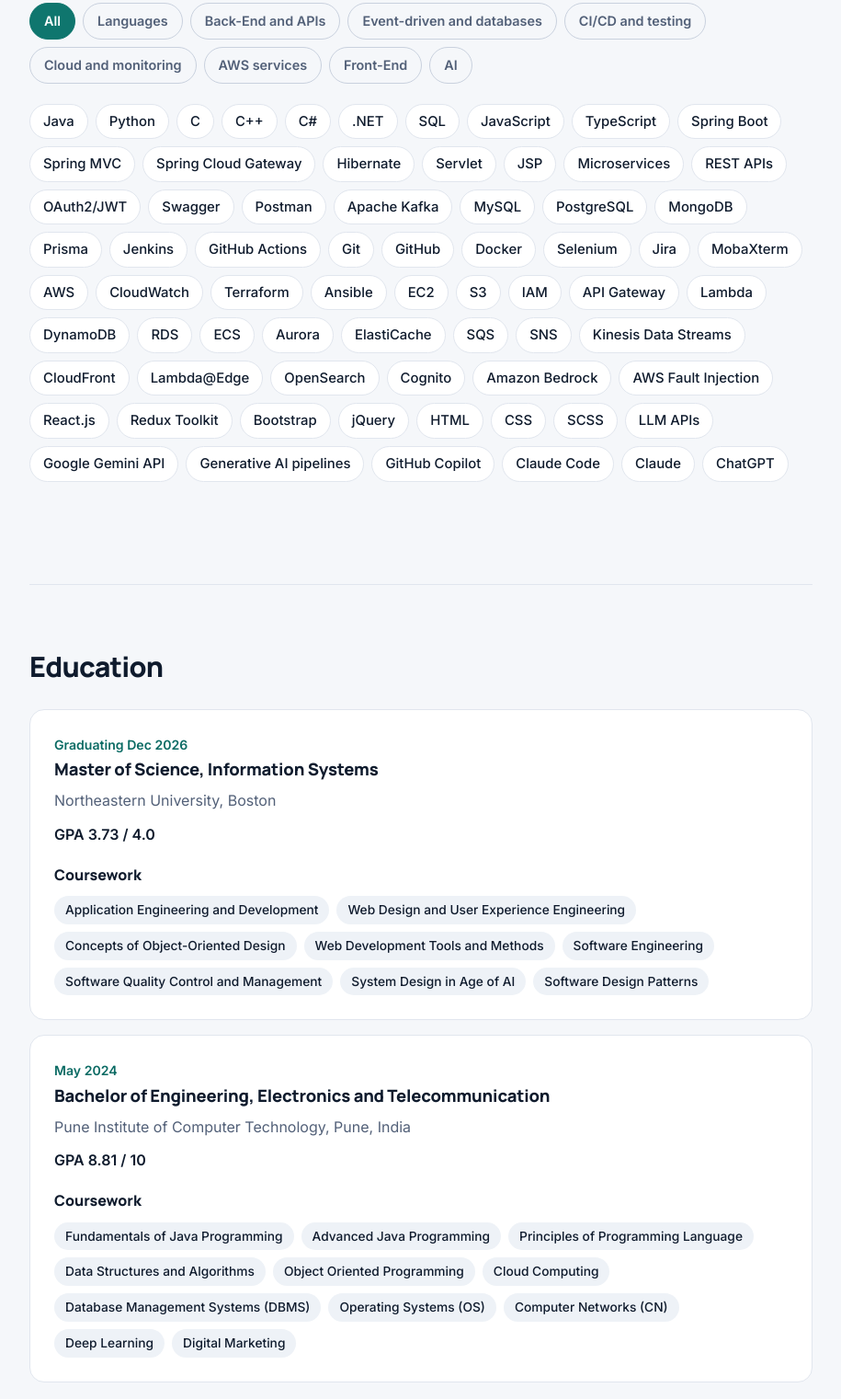
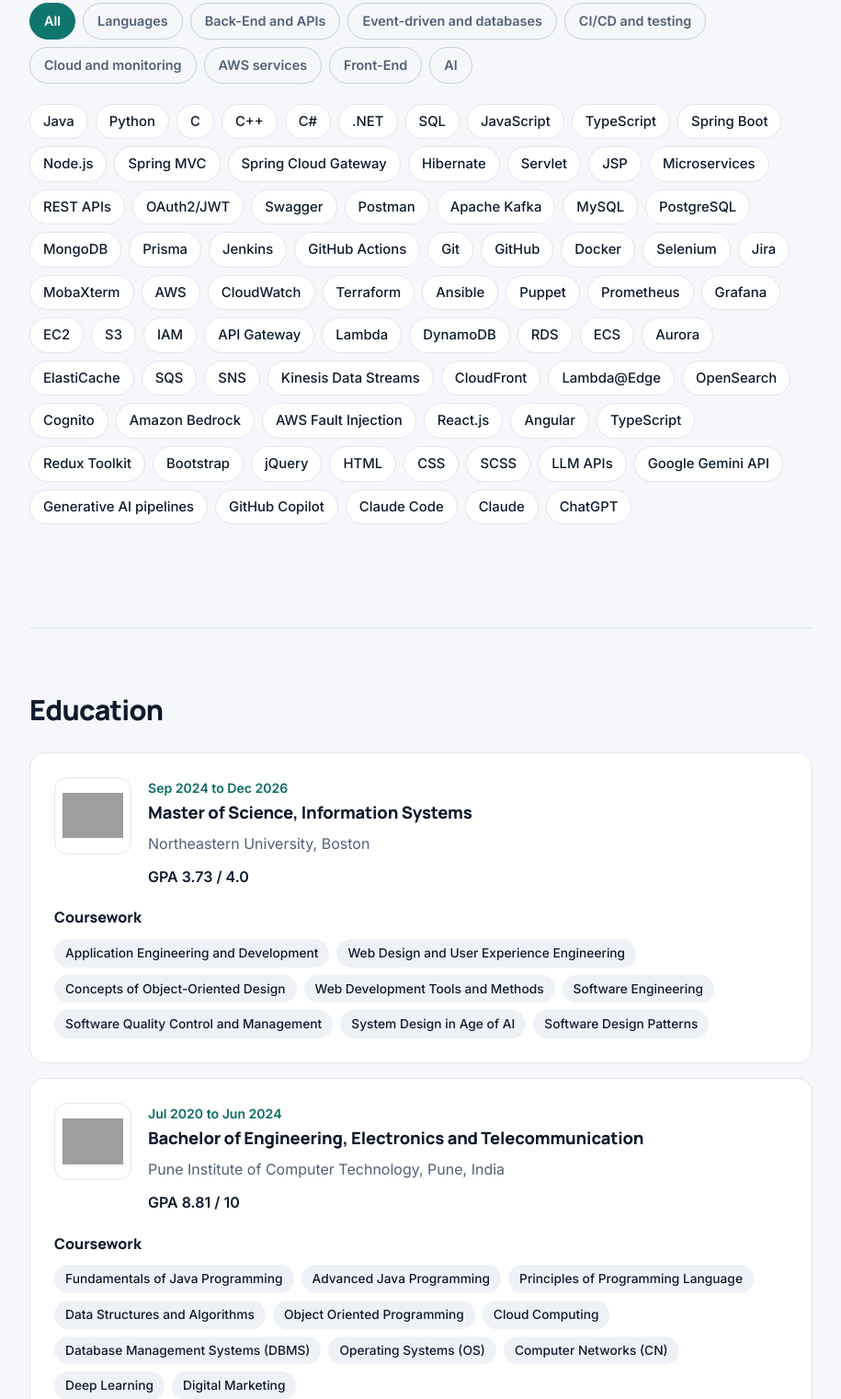
Before and after one commit to Sushmita-Hubli/sushmita-hubli.github.io, a plain HTML site: page index.html in a window 1280 px wide. Shown: the part 4443-5964 px from the top of the page at 92% size, without its empty margins (332-1247 px from the left). Drawn offline with Linux system fonts and the light colour scheme; grey boxes are pictures that could not be loaded.

Commit message:
Add files via upload

```diff
--- a/index.html
+++ b/index.html
@@ -516,12 +516,12 @@
 
           <ul class="skill-cloud" id="skill-cloud">
             <li data-cat="lang">Java</li><li data-cat="lang">Python</li><li data-cat="lang">C</li><li data-cat="lang">C++</li><li data-cat="lang">C#</li><li data-cat="lang">.NET</li><li data-cat="lang">SQL</li><li data-cat="lang">JavaScript</li><li data-cat="lang">TypeScript</li>
-            <li data-cat="back">Spring Boot</li><li data-cat="back">Spring MVC</li><li data-cat="back">Spring Cloud Gateway</li><li data-cat="back">Hibernate</li><li data-cat="back">Servlet</li><li data-cat="back">JSP</li><li data-cat="back">Microservices</li><li data-cat="back">REST APIs</li><li data-cat="back">OAuth2/JWT</li><li data-cat="back">Swagger</li><li data-cat="back">Postman</li>
+            <li data-cat="back">Spring Boot</li><li data-cat="back">Node.js</li><li data-cat="back">Spring MVC</li><li data-cat="back">Spring Cloud Gateway</li><li data-cat="back">Hibernate</li><li data-cat="back">Servlet</li><li data-cat="back">JSP</li><li data-cat="back">Microservices</li><li data-cat="back">REST APIs</li><li data-cat="back">OAuth2/JWT</li><li data-cat="back">Swagger</li><li data-cat="back">Postman</li>
             <li data-cat="event">Apache Kafka</li><li data-cat="event">MySQL</li><li data-cat="event">PostgreSQL</li><li data-cat="event">MongoDB</li><li data-cat="event">Prisma</li>
             <li data-cat="cicd">Jenkins</li><li data-cat="cicd">GitHub Actions</li><li data-cat="cicd">Git</li><li data-cat="cicd">GitHub</li><li data-cat="cicd">Docker</li><li data-cat="cicd">Selenium</li><li data-cat="cicd">Jira</li><li data-cat="cicd">MobaXterm</li>
-            <li data-cat="cloud">AWS</li><li data-cat="cloud">CloudWatch</li><li data-cat="cloud">Terraform</li><li data-cat="cloud">Ansible</li>
+            <li data-cat="cloud">AWS</li><li data-cat="cloud">CloudWatch</li><li data-cat="cloud">Terraform</li><li data-cat="cloud">Ansible</li><li data-cat="cloud">Puppet</li><li data-cat="cloud">Prometheus</li><li data-cat="cloud">Grafana</li>
             <li data-cat="aws">EC2</li><li data-cat="aws">S3</li><li data-cat="aws">IAM</li><li data-cat="aws">API Gateway</li><li data-cat="aws">Lambda</li><li data-cat="aws">DynamoDB</li><li data-cat="aws">RDS</li><li data-cat="aws">ECS</li><li data-cat="aws">Aurora</li><li data-cat="aws">ElastiCache</li><li data-cat="aws">SQS</li><li data-cat="aws">SNS</li><li data-cat="aws">Kinesis Data Streams</li><li data-cat="aws">CloudFront</li><li data-cat="aws">Lambda@Edge</li><li data-cat="aws">OpenSearch</li><li data-cat="aws">Cognito</li><li data-cat="aws">Amazon Bedrock</li><li data-cat="aws">AWS Fault Injection</li>
-            <li data-cat="front">React.js</li><li data-cat="front">Redux Toolkit</li><li data-cat="front">Bootstrap</li><li data-cat="front">jQuery</li><li data-cat="front">HTML</li><li data-cat="front">CSS</li><li data-cat="front">SCSS</li>
+            <li data-cat="front">React.js</li><li data-cat="front">Angular</li><li data-cat="front">TypeScript</li><li data-cat="front">Redux Toolkit</li><li data-cat="front">Bootstrap</li><li data-cat="front">jQuery</li><li data-cat="front">HTML</li><li data-cat="front">CSS</li><li data-cat="front">SCSS</li>
             <li data-cat="ai">LLM APIs</li><li data-cat="ai">Google Gemini API</li><li data-cat="ai">Generative AI pipelines</li><li data-cat="ai">GitHub Copilot</li><li data-cat="ai">Claude Code</li><li data-cat="ai">Claude</li><li data-cat="ai">ChatGPT</li>
           </ul>
           <p class="filter-status" id="filter-status" role="status" aria-live="polite"></p>
@@ -533,18 +533,38 @@
 
           <div class="edu-grid">
             <article class="edu edu-wide">
-              <p class="edu-when">Graduating Dec 2026</p>
+              <div class="edu-head">
+                <div class="edu-logo">
+                    <img src="https://en.wikipedia.org/wiki/Special:FilePath/Northeastern_Wordmark.svg?width=400"
+                         data-alt-src="https://upload.wikimedia.org/wikipedia/commons/thumb/6/6f/Northeastern_seal.svg/640px-Northeastern_seal.svg.png"
+                         alt="Northeastern University logo" referrerpolicy="no-referrer" data-fallback>
+                    <p class="company-fallback neu" hidden>Northeastern</p>
+                </div>
+                <div class="edu-head-text">
+                <p class="edu-when">Sep 2024 to Dec 2026</p>
               <h3>Master of Science, Information Systems</h3>
               <p class="edu-school">Northeastern University, Boston</p>
               <p class="edu-gpa">GPA 3.73 / 4.0</p>
+                </div>
+              </div>
               <h4 class="course-title">Coursework</h4>
               <ul class="course-list" aria-label="Coursework"><li>Application Engineering and Development</li><li>Web Design and User Experience Engineering</li><li>Concepts of Object-Oriented Design</li><li>Web Development Tools and Methods</li><li>Software Engineering</li><li>Software Quality Control and Management</li><li>System Design in Age of AI</li><li>Software Design Patterns</li></ul>
             </article>
             <article class="edu edu-wide">
-              <p class="edu-when">May 2024</p>
+              <div class="edu-head">
+                <div class="edu-logo">
+                    <img src="https://pict.edu/images/logo.png"
+                         data-alt-src="https://static.zollege.in/public/college_data/images/logos/col28177.png?tr=h-94,w-94,c-force"
+                         alt="Pune Institute of Computer Technology logo" referrerpolicy="no-referrer" data-fallback>
+                    <p class="company-fallback" hidden>PICT</p>
+                </div>
+                <div class="edu-head-text">
+                <p class="edu-when">Jul 2020 to Jun 2024</p>
               <h3>Bachelor of Engineering, Electronics and Telecommunication</h3>
               <p class="edu-school">Pune Institute of Computer Technology, Pune, India</p>
               <p class="edu-gpa">GPA 8.81 / 10</p>
+                </div>
+              </div>
               <h4 class="course-title">Coursework</h4>
               <ul class="course-list" aria-label="Coursework"><li>Fundamentals of Java Programming</li><li>Advanced Java Programming</li><li>Principles of Programming Language</li><li>Data Structures and Algorithms</li><li>Object Oriented Programming</li><li>Cloud Computing</li><li>Database Management Systems (DBMS)</li><li>Operating Systems (OS)</li><li>Computer Networks (CN)</li><li>Deep Learning</li><li>Digital Marketing</li></ul>
             </article>
--- a/style.css
+++ b/style.css
@@ -828,7 +828,23 @@ button { font: inherit; color: inherit; }
 /* Paper buttons */
 .pub-card .btn { margin-top: 16px; }
 
-/* AWS services tag row */
-.tags-label { margin-top: 18px; font-size: .84rem; font-weight: 600; color: var(--muted); }
-.tags-label + .tags { margin-top: 8px; }
-.tags-aws li { background: var(--accent-soft); color: var(--accent-text); }
+
+/* ---------- School logos on education cards ---------- */
+.edu-head { display: flex; align-items: flex-start; gap: 18px; }
+.edu-head-text { min-width: 0; flex: 1; }
+.edu-logo {
+  flex: none;
+  display: grid;
+  place-items: center;
+  width: 84px;
+  height: 84px;
+  overflow: hidden;
+  background: #FFFFFF;
+  border: 1px solid var(--line);
+  border-radius: 14px;
+}
+.edu-logo img { width: 100%; height: 100%; object-fit: contain; padding: 8px; }
+@media (max-width: 560px) {
+  .edu-head { gap: 14px; }
+  .edu-logo { width: 60px; height: 60px; border-radius: 12px; }
+}
```
